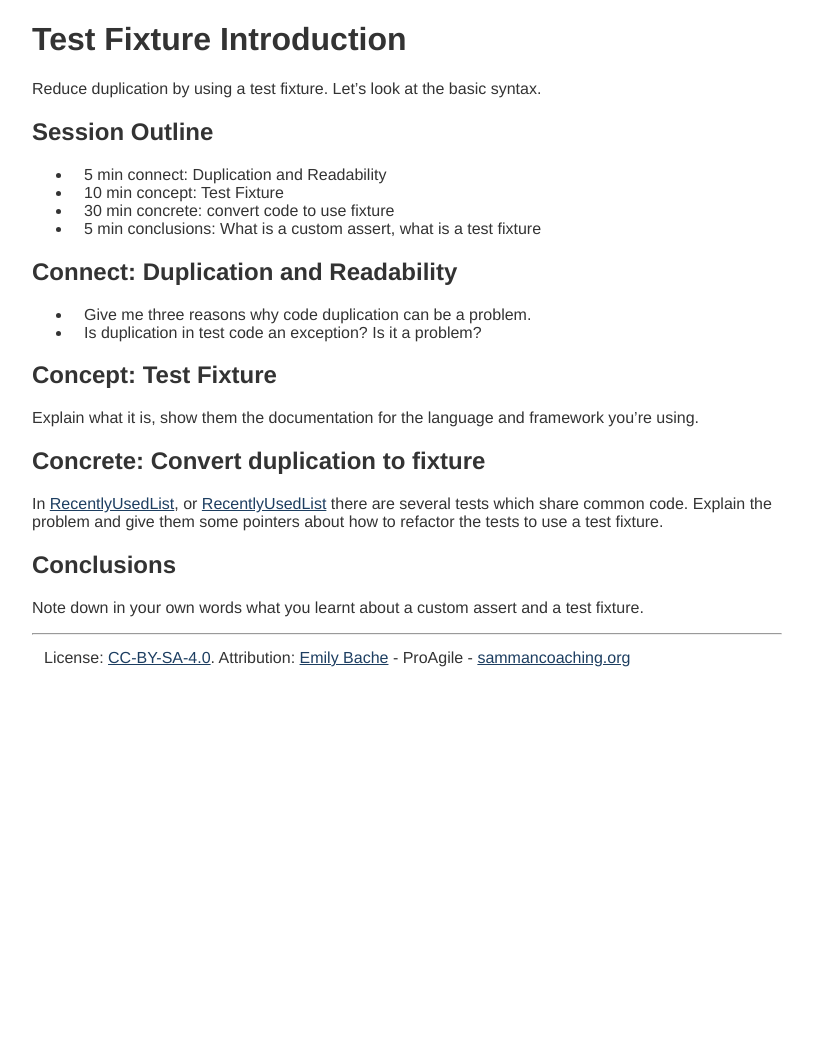
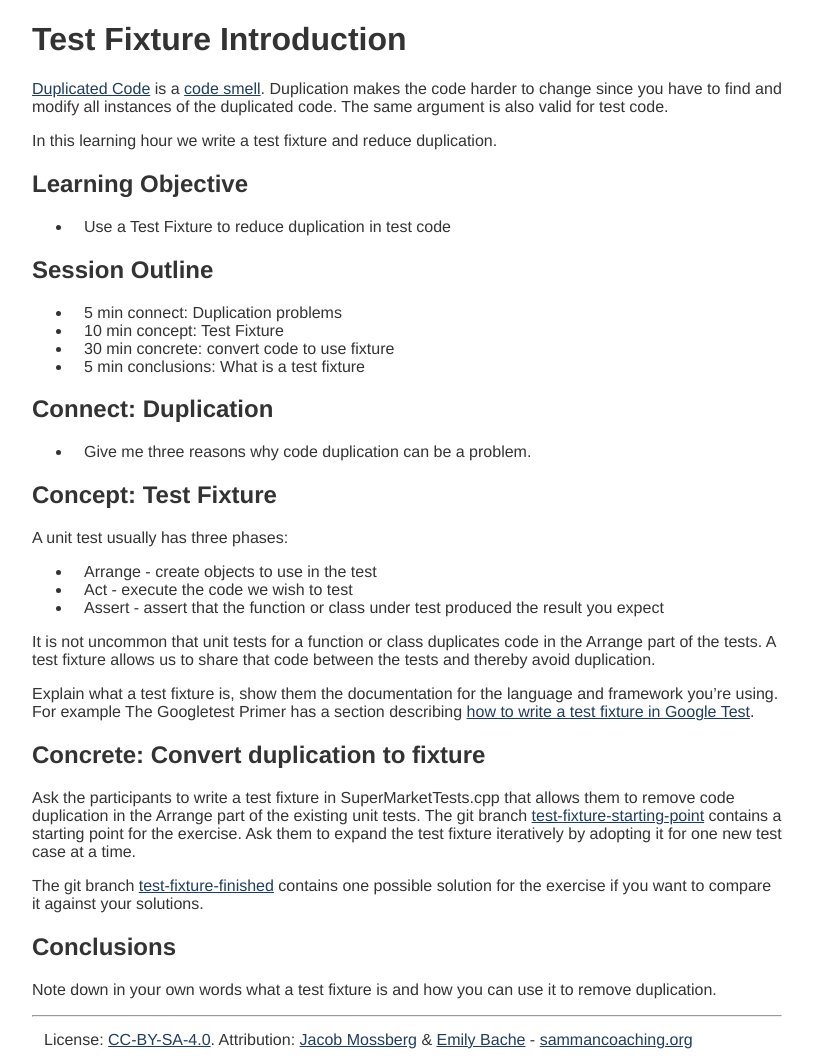
Before and after one commit to sammancoaching/website, a Jekyll site: the page built from _learning_hours/test_design/fixtures_intro.md, in a window 1280 px wide. Shown: the whole page, without its empty margins (233-1046 px from the left). Built offline with Jekyll 4.4.1, drawn with Linux system fonts in a browser that asks for light colours; before the commit the page ends 900 px from its top, so only the background shows below that.

Commit message:
First draft of Jacob's new learning hour

```diff
--- a/_learning_hours/test_design/fixtures_intro.md
+++ b/_learning_hours/test_design/fixtures_intro.md
@@ -1,33 +1,50 @@
 ---
 theme: test_design
 title: Test Fixture Introduction
-kata: recently_used_list
+kata: supermarket_receipt
 difficulty: 2
-author: emilybache
-affiliation: ProAgile
+author: jmossberg
+via: emilybache
+affiliation: Jacob Mossberg Consulting
+languages: cpp
 ---
 
 # Test Fixture Introduction
 
-Reduce duplication by using a test fixture. Let's look at the basic syntax.
+[Duplicated Code]({{ site.baseurl }}{% link _code_smells/duplicated_code.md %}) is a [code smell]({{ site.baseurl }}{% link reference/code_smells/index.md %}). Duplication makes the code harder to change since you have to find and modify all instances of the duplicated code. The same argument is also valid for test code.
+
+In this learning hour we write a test fixture and reduce duplication.
+
+## Learning Objective
+
+- Use a Test Fixture to reduce duplication in test code
 
 ## Session Outline
 
-* 5 min connect: Duplication and Readability
+* 5 min connect: Duplication problems
 * 10 min concept: Test Fixture
 * 30 min concrete: convert code to use fixture
-* 5 min conclusions: What is a custom assert, what is a test fixture
+* 5 min conclusions: What is a test fixture
 
-## Connect: Duplication and Readability
+## Connect: Duplication
 - Give me three reasons why code duplication can be a problem.
-- Is duplication in test code an exception? Is it a problem?
 
 ## Concept: Test Fixture
-Explain what it is, show them the documentation for the language and framework you're using.
+A unit test usually has three phases:
+
+* Arrange - create objects to use in the test
+* Act - execute the code we wish to test
+* Assert - assert that the function or class under test produced the result you expect
+
+It is not uncommon that unit tests for a function or class duplicates code in the Arrange part of the tests. A test fixture allows us to share that code between the tests and thereby avoid duplication.
+
+Explain what a test fixture is, show them the documentation for the language and framework you're using. For example
+The Googletest Primer has a section describing [how to write a test fixture in Google Test](https://google.github.io/googletest/primer.html#same-data-multiple-tests).
 
 ## Concrete: Convert duplication to fixture
+Ask the participants to write a test fixture in SuperMarketTests.cpp that allows them to remove code duplication in the Arrange part of the existing unit tests. The git branch [test-fixture-starting-point](https://github.com/jmossberg/SupermarketReceipt-Refactoring-Kata/tree/test-fixture-starting-point) contains a starting point for the exercise. Ask them to expand the test fixture iteratively by adopting it for one new test case at a time.
 
-In [RecentlyUsedList](https://github.com/emilybache/custom-start-points/tree/master/start-points/RecentlyUsedList2/C), or [RecentlyUsedList](https://github.com/emilybache/RecentlyUsedList-Test-Design-Kata) there are several tests which share common code. Explain the problem and give them some pointers about how to refactor the tests to use a test fixture.
+The git branch [test-fixture-finished](https://github.com/jmossberg/SupermarketReceipt-Refactoring-Kata/tree/test-fixture-finished) contains one possible solution for the exercise if you want to compare it against your solutions.
 
 ## Conclusions
-Note down in your own words what you learnt about a custom assert and a test fixture.
+Note down in your own words what a test fixture is and how you can use it to remove duplication.
```
Also changed, not shown: _data/contributors.yml (+7 -2 lines), society/contributors/jmossberg.md (added, +10 -0 lines).
